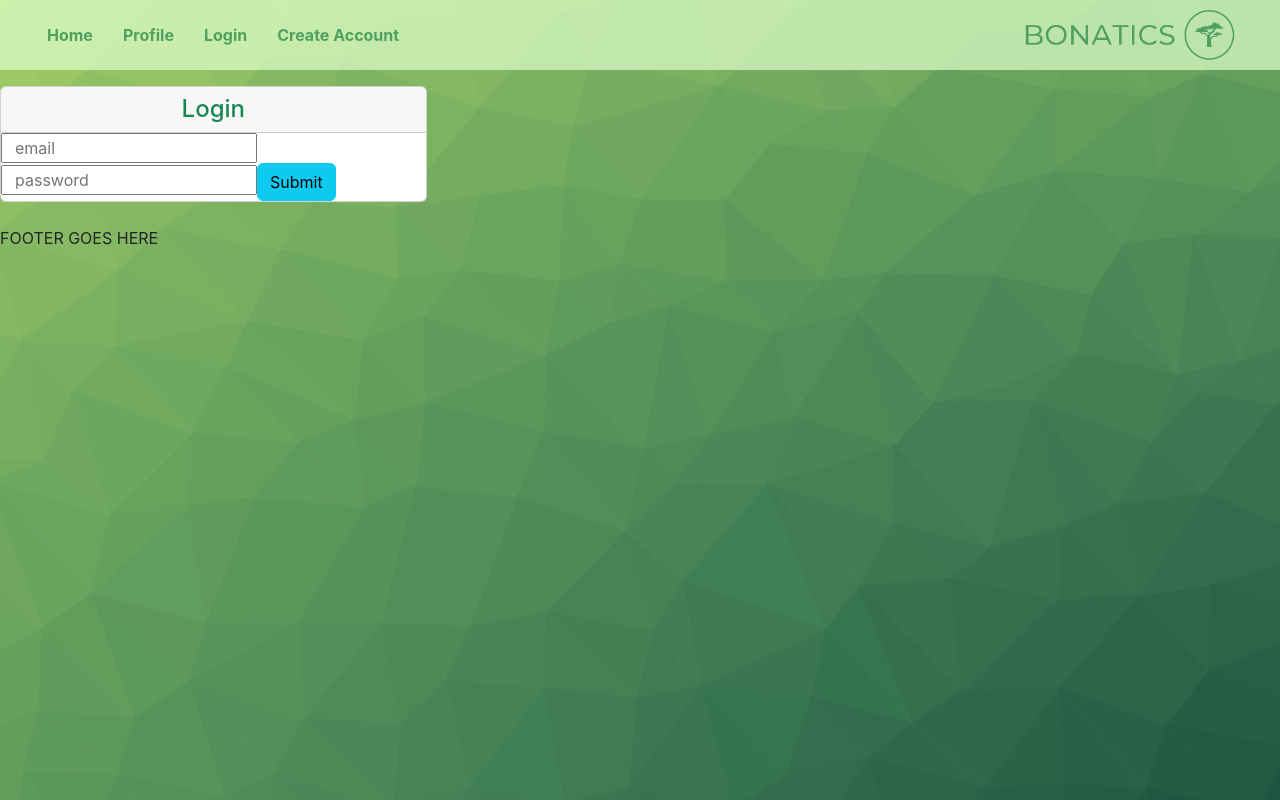
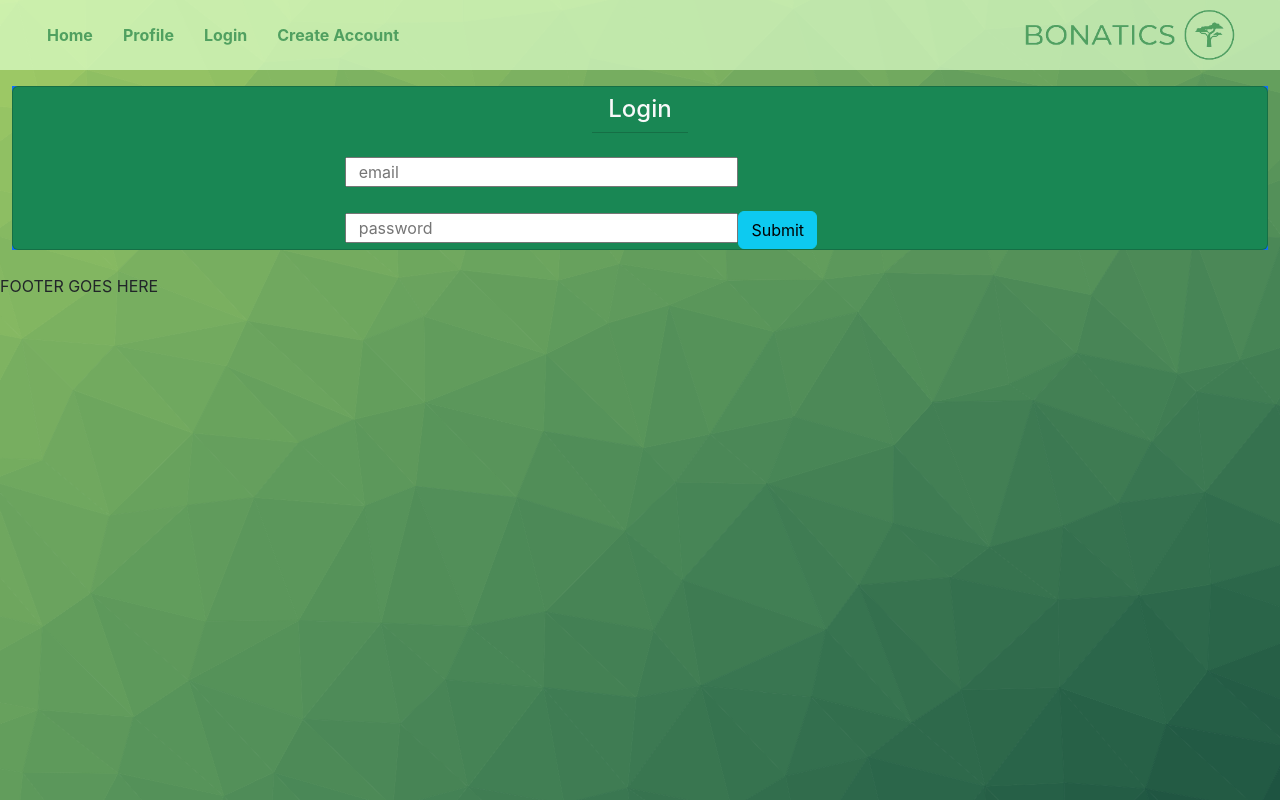
Before and after one commit to SotoTheMayor/bonatics, a React (Create React App) app in the folder client/: page /login in a window 1280 px wide. Built offline with nearby package versions, Linux system fonts and the light colour scheme; no server answers.

Commit message:
correct error showing on login

```diff
--- a/client/src/pages/Login.tsx
+++ b/client/src/pages/Login.tsx
@@ -19,6 +19,7 @@ const Login = () => {
     };
 
     const handleFormSubmit = async (event: any) => {
+      event.preventDefault();
       console.log(formState);
       try {
         const { data } = await login({
@@ -36,25 +37,16 @@ const Login = () => {
       });
     };
 
-    // const handleError= async (event: any) => {
-    //     // {error ? (
-    //     //     <div>
-    //     //       <p className="error-text">The provided credentials are incorrect</p>
-    //     //     </div>
-    //     //   ) : null}
-
-    // }
-
     return (
-      <main className="flex-row justify-content-center mb-4">
-        <div className="col-4 col-lg-4">
-          <div className="card">
-            <h4 className="card-header bg-green-400 text-success p-2 text-center">Login</h4>
+      <main className="container-fluid mb-4">
+        <div className="justify-content-center bg-primary">
+          <div className="card align-items-center bg-success">
+            <h4 className="card-header text-light bg-success mb-4">Login</h4>
             <div className="justify-content-center">
 
                 <form onSubmit={handleFormSubmit}>
                   <input
-                    className="form-input"
+                    className="form-input col-8 mb-4"
                     placeholder="email"
                     name="email"
                     type="email"
@@ -62,7 +54,7 @@ const Login = () => {
                     onChange={handleChange}
                   />
                   <input
-                    className="form-input"
+                    className="form-input col-8"
                     placeholder="password"
                     name="password"
                     type="password"
@@ -73,7 +65,6 @@ const Login = () => {
                     className="btn btn-block btn-info"
                     style={{ cursor: 'pointer' }}
                     type="submit"
-                    // onChange={handleError}
                   >
                     Submit
                   </button>
```
